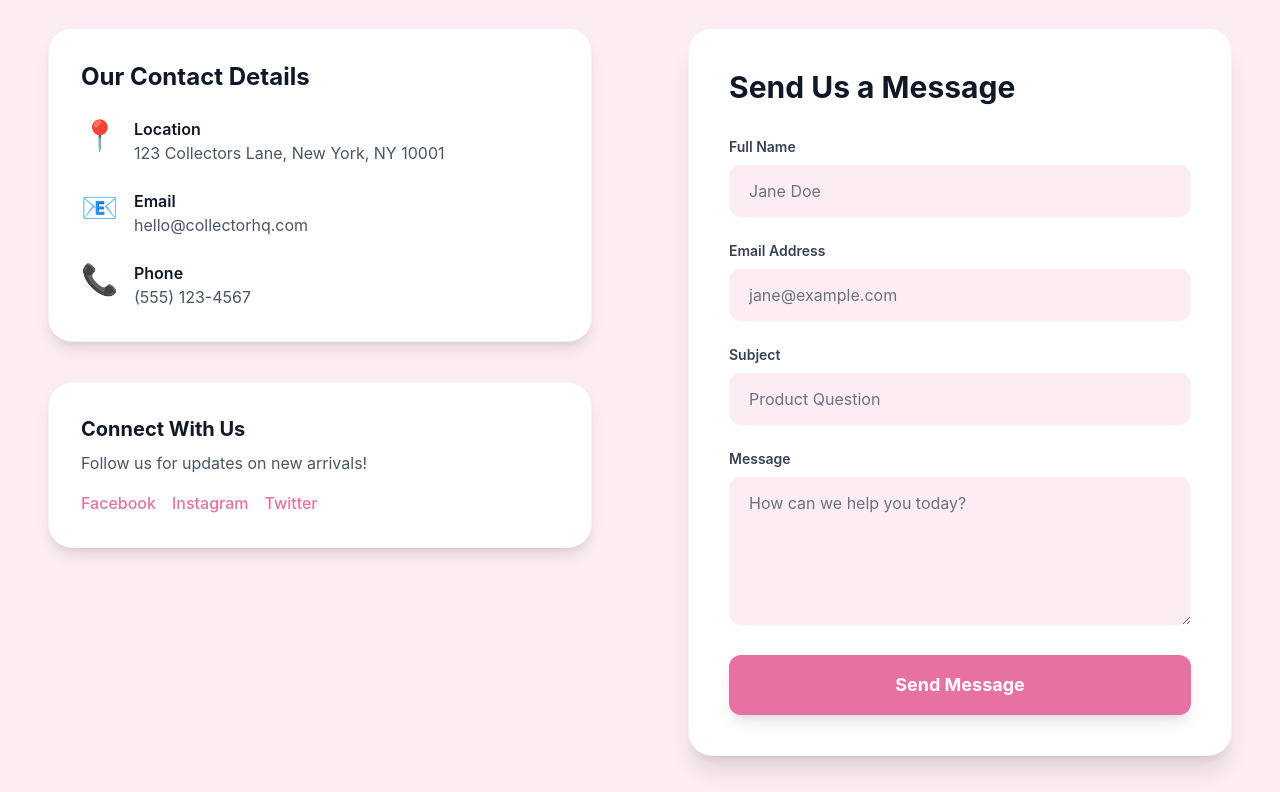
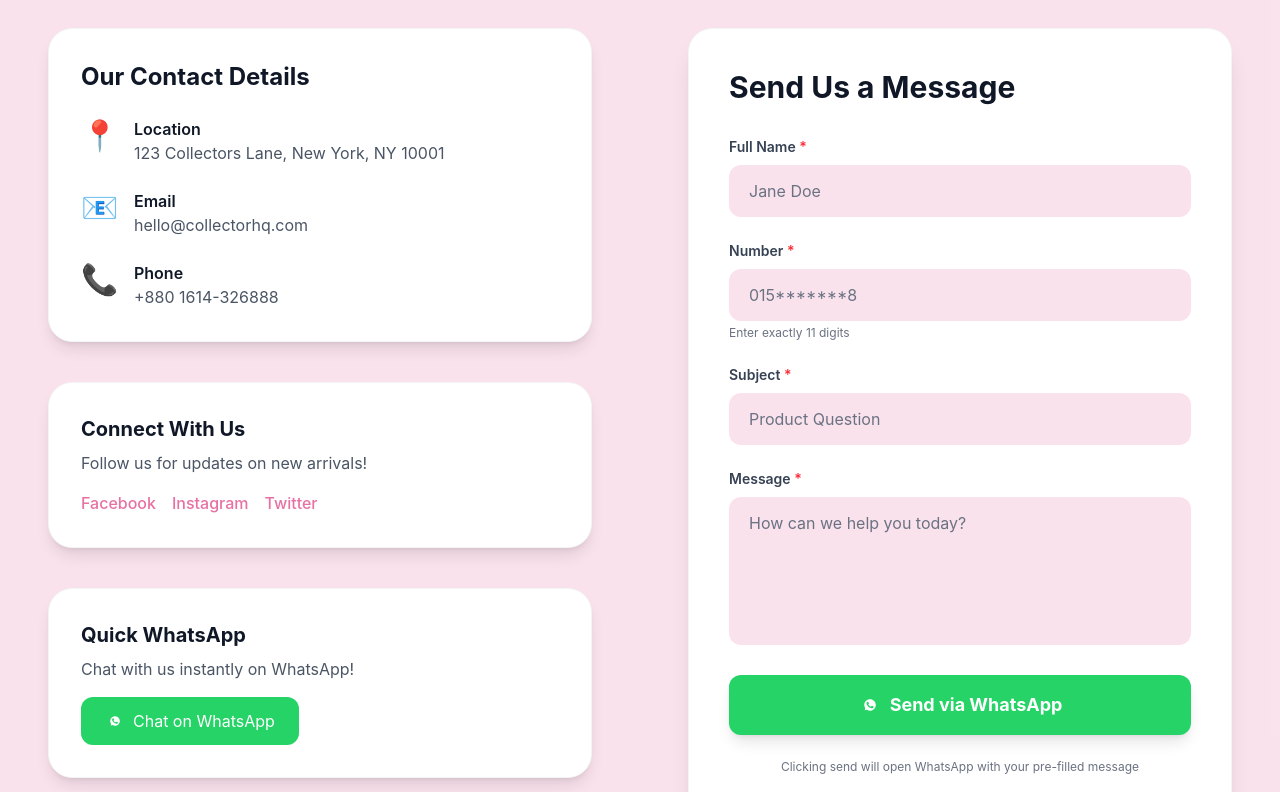
Before and after one commit to mahid76/twinkle-and-trend, a React (Vite) app: page /ContactUs in a window 1280 px wide. Shown: the part 280-1072 px from the top of the page. Built offline with nearby package versions, Linux system fonts and the light colour scheme.

Commit message:
contact part

```diff
--- a/src/pages/ContactUs/ContactUs.jsx
+++ b/src/pages/ContactUs/ContactUs.jsx
@@ -1,267 +1,6 @@
-// import React, { useState } from "react";
-// import Container from "../../components/layout/Container";
-
-// const ContactUs = () => {
-//   const [formData, setFormData] = useState({
-//     name: "",
-//     email: "",
-//     phone: "",
-//     subject: "",
-//     message: "",
-//   });
-
-//   const [formStatus, setFormStatus] = useState({
-//     submitting: false,
-//     submitted: false,
-//     error: null,
-//   });
-
-//   const handleChange = (e) => {
-//     const { name, value } = e.target;
-//     setFormData((prev) => ({
-//       ...prev,
-//       [name]: value,
-//     }));
-//   };
-
-//   const handleSubmit = async (e) => {
-//     e.preventDefault();
-//     setFormStatus({ submitting: true, submitted: false, error: null });
-
-//     // Simulate form submission
-//     setTimeout(() => {
-//       setFormStatus({ submitting: false, submitted: true, error: null });
-//       setFormData({
-//         name: "",
-//         email: "",
-//         phone: "",
-//         subject: "",
-//         message: "",
-//       });
-
-//       // Reset success message after 5 seconds
-//       setTimeout(() => {
-//         setFormStatus({ submitting: false, submitted: false, error: null });
-//       }, 5000);
-//     }, 1500);
-//   };
-
-//   return (
-//     <Container>
-//       <div className="py-8">
-//         {/* Page Header */}
-//         <div className="text-center mb-12">
-//           <h1 className="text-4xl font-primary font-bold text-gray-800 mb-4">
-//             Contact Us
-//           </h1>
-//           <p className="text-gray-600 text-lg max-w-2xl mx-auto">
-//             We'd love to hear from you! Please fill out this form or reach out to us through our contact details.
-//           </p>
-//         </div>
-
-//         {/* Contact Info Cards */}
-//         <div className="grid grid-cols-1 md:grid-cols-3 gap-6 mb-12">
-//           {/* Phone */}
-//           <div className="bg-white rounded-lg shadow-lg p-6 text-center hover:shadow-xl transition-shadow">
-//             <div className="w-16 h-16 bg-[#E6A0B5] rounded-full flex items-center justify-center mx-auto mb-4">
-//               <svg
-//                 className="w-8 h-8 text-white"
-//                 fill="none"
-//                 stroke="currentColor"
-//                 viewBox="0 0 24 24"
-//               >
-//                 <path
-//                   strokeLinecap="round"
-//                   strokeLinejoin="round"
-//                   strokeWidth={2}
-//                   d="M3 5a2 2 0 012-2h3.28a1 1 0 01.948.684l1.498 4.493a1 1 0 01-.502 1.21l-2.257 1.13a11.042 11.042 0 005.516 5.516l1.13-2.257a1 1 0 011.21-.502l4.493 1.498a1 1 0 01.684.949V19a2 2 0 01-2 2h-1C9.716 21 3 14.284 3 6V5z"
-//                 />
-//               </svg>
-//             </div>
-//             <h3 className="text-xl font-bold text-gray-800 mb-2">Phone</h3>
-//             <p className="text-gray-600">+880 1234 567890</p>
-//             <p className="text-gray-600">+880 9876 543210</p>
-//           </div>
-
-//           {/* Email */}
-//           <div className="bg-white rounded-lg shadow-lg p-6 text-center hover:shadow-xl transition-shadow">
-//             <div className="w-16 h-16 bg-[#E6A0B5] rounded-full flex items-center justify-center mx-auto mb-4">
-//               <svg
-//                 className="w-8 h-8 text-white"
-//                 fill="none"
-//                 stroke="currentColor"
-//                 viewBox="0 0 24 24"
-//               >
-//                 <path
-//                   strokeLinecap="round"
-//                   strokeLinejoin="round"
-//                   strokeWidth={2}
-//                   d="M3 8l7.89 5.26a2 2 0 002.22 0L21 8M5 19h14a2 2 0 002-2V7a2 2 0 00-2-2H5a2 2 0 00-2 2v10a2 2 0 002 2z"
-//                 />
-//               </svg>
-//             </div>
-//             <h3 className="text-xl font-bold text-gray-800 mb-2">Email</h3>
-//             <p className="text-gray-600">info@twinkleandtrend.com</p>
-//             <p className="text-gray-600">support@twinkleandtrend.com</p>
-//           </div>
-
-//           {/* Address */}
-//           <div className="bg-white rounded-lg shadow-lg p-6 text-center hover:shadow-xl transition-shadow">
-//             <div className="w-16 h-16 bg-[#E6A0B5] rounded-full flex items-center justify-center mx-auto mb-4">
-//               <svg
-//                 className="w-8 h-8 text-white"
-//                 fill="none"
-//                 stroke="currentColor"
-//                 viewBox="0 0 24 24"
-//               >
-//                 <path
-//                   strokeLinecap="round"
-//                   strokeLinejoin="round"
-//                   strokeWidth={2}
-//                   d="M17.657 16.657L13.414 20.9a1.998 1.998 0 01-2.827 0l-4.244-4.243a8 8 0 1111.314 0z"
-//                 />
-//                 <path
-//                   strokeLinecap="round"
-//                   strokeLinejoin="round"
-//                   strokeWidth={2}
-//                   d="M15 11a3 3 0 11-6 0 3 3 0 016 0z"
-//                 />
-//               </svg>
-//             </div>
-//             <h3 className="text-xl font-bold text-gray-800 mb-2">Address</h3>
-//             <p className="text-gray-600">123 Fashion Street</p>
-//             <p className="text-gray-600">Dhaka, Bangladesh</p>
-//           </div>
-//         </div>
-
-//         {/* Contact Form & Info */}
-//         <div className="grid grid-cols-1 lg:grid-cols-2 gap-8">
-//           {/* Contact Form */}
-//           <div className="bg-white rounded-lg shadow-lg p-8">
-//             <h2 className="text-2xl font-primary font-bold text-gray-800 mb-6">
-//               Send Us a Message
-//             </h2>
-
-//             {formStatus.submitted && (
-//               <div className="bg-green-50 border border-green-200 text-green-700 px-4 py-3 rounded-lg mb-6">
-//                 <p className="font-bold">✓ Message sent successfully!</p>
-//                 <p className="text-sm">We'll get back to you within 24 hours.</p>
-//               </div>
-//             )}
-
-//             {formStatus.error && (
-//               <div className="bg-red-50 border border-red-200 text-red-700 px-4 py-3 rounded-lg mb-6">
-//                 <p className="font-bold">✗ Error: {formStatus.error}</p>
-//               </div>
-//             )}
-
-//             <form onSubmit={handleSubmit} className="space-y-4">
-//               <div>
-//                 <label htmlFor="name" className="block text-gray-700 font-medium mb-2">
-//                   Full Name *
-//                 </label>
-//                 <input
-//                   type="text"
-//                   id="name"
-//                   name="name"
-//                   value={formData.name}
-//                   onChange={handleChange}
-//                   required
-//                   className="w-full px-4 py-3 border border-gray-300 rounded-md focus:outline-none focus:ring-2 focus:ring-[#E6A0B5]"
-//                   placeholder="Your name"
-//                 />
-//               </div>
-
-//               <div>
-//                 <label htmlFor="email" className="block text-gray-700 font-medium mb-2">
-//                   Email Address *
-//                 </label>
-//                 <input
-//                   type="email"
-//                   id="email"
-//                   name="email"
-//                   value={formData.email}
-//                   onChange={handleChange}
-//                   required
-//                   className="w-full px-4 py-3 border border-gray-300 rounded-md focus:outline-none focus:ring-2 focus:ring-[#E6A0B5]"
-//                   placeholder="your.email@example.com"
-//                 />
-//               </div>
-
-//               <div>
-//                 <label htmlFor="phone" className="block text-gray-700 font-medium mb-2">
-//                   Phone Number
-//                 </label>
-//                 <input
-//                   type="tel"
-//                   id="phone"
-//                   name="phone"
-//                   value={formData.phone}
-//                   onChange={handleChange}
-//                   className="w-full px-4 py-3 border border-gray-300 rounded-md focus:outline-none focus:ring-2 focus:ring-[#E6A0B5]"
-//                   placeholder="+880 1234 567890"
-//                 />
-//               </div>
-
-//               <div>
-//                 <label htmlFor="subject" className="block text-gray-700 font-medium mb-2">
-//                   Subject *
-//                 </label>
-//                 <input
-//                   type="text"
-//                   id="subject"
-//                   name="subject"
-//                   value={formData.subject}
-//                   onChange={handleChange}
-//                   required
-//                   className="w-full px-4 py-3 border border-gray-300 rounded-md focus:outline-none focus:ring-2 focus:ring-[#E6A0B5]"
-//                   placeholder="What is this about?"
-//                 />
-//               </div>
-
-//               <div>
-//                 <label htmlFor="message" className="block text-gray-700 font-medium mb-2">
-//                   Message *
-//                 </label>
-//                 <textarea
-//                   id="message"
-//                   name="message"
-//                   value={formData.message}
-//                   onChange={handleChange}
-//                   required
-//                   rows="5"
-//                   className="w-full px-4 py-3 border border-gray-300 rounded-md focus:outline-none focus:ring-2 focus:ring-[#E6A0B5] resize-none"
-//                   placeholder="Write your message here..."
-//                 ></textarea>
-//               </div>
-
-//               <button
-//                 type="submit"
-//                 disabled={formStatus.submitting}
-//                 className="w-full bg-teal-500 text-white px-8 py-3 rounded-md hover:bg-teal-600 disabled:opacity-50 disabled:cursor-not-allowed transition-colors font-medium"
-//               >
-//                 {formStatus.submitting ? "Sending..." : "Send Message"}
-//               </button>
-//             </form>
-//           </div>
-//         </div>
-//       </div>
-//     </Container>
-//   );
-// };
-
-// export default ContactUs;
-
-
-// src/pages/ContactPage.jsx
-// src/pages/ContactPage.jsx
-// src/pages/ContactPage.jsx
 import React, { useState } from 'react';
 
 const ContactPage = () => {
-  // Define the brand color
-  const brandColor = '#E771A3';
-
   // State for form fields
   const [formData, setFormData] = useState({
     fullName: '',
@@ -269,6 +8,8 @@ const ContactPage = () => {
     subject: '',
     message: ''
   });
+
+  const [isSubmitting, setIsSubmitting] = useState(false);
 
   // Handle input changes
   const handleChange = (e) => {
@@ -279,24 +20,47 @@ const ContactPage = () => {
     }));
   };
 
-  // Handle form submission
+  // Handle form submission - Send to WhatsApp
   const handleSubmit = (e) => {
     e.preventDefault();
-    console.log('Form submitted:', formData);
-    // Add your form submission logic here
-    alert('Message sent! (This is a demo)');
+    setIsSubmitting(true);
+
+    // Your WhatsApp number (with country code for Bangladesh)
+    const whatsappNumber = '8801614326888'; // 01614326888 with Bangladesh country code
+
+    // Format the message
+    const message = `*New Contact Form Message*%0A%0A
+*Name:* ${formData.fullName}%0A
+*Email:* ${formData.email}%0A
+*Subject:* ${formData.subject}%0A
+*Message:* ${formData.message}`;
+
+    // Create WhatsApp URL
+    const whatsappURL = `https://wa.me/${whatsappNumber}?text=${message}`;
+
+    // Open WhatsApp in a new tab
+    window.open(whatsappURL, '_blank');
+
+    // Optional: Clear form after sending
+    setFormData({
+      fullName: '',
+      email: '',
+      subject: '',
+      message: ''
+    });
+
+    setIsSubmitting(false);
   };
 
   return (
     // The container uses brand color with low opacity as a subtle background
-    <div className="w-full min-h-screen py-16 px-6 sm:px-12"
-         style={{ backgroundColor: `${brandColor}20` }}> {/* 20 = ~12% opacity */}
+    <div className="w-full min-h-screen py-16 px-6 sm:px-12 bg-[#E771A3]/20">
       <div className="max-w-7xl mx-auto">
 
         {/* Page Header */}
         <div className="text-center mb-16">
           <h1 className="text-5xl font-extrabold text-gray-900 tracking-tight">
-            Contact <span style={{ color: brandColor }}>Us</span>
+            Contact <span className="text-[#E771A3]">Us</span>
           </h1>
           <p className="mt-4 text-xl text-gray-600 max-w-2xl mx-auto">
             Have a question about a product or just want to say hello? We'd love to hear from you.
@@ -313,10 +77,10 @@ const ContactPage = () => {
                 {[
                   { icon: '📍', title: 'Location', value: '123 Collectors Lane, New York, NY 10001' },
                   { icon: '📧', title: 'Email', value: 'hello@collectorhq.com' },
-                  { icon: '📞', title: 'Phone', value: '(555) 123-4567' },
+                  { icon: '📞', title: 'Phone', value: '+880 1614-326888' },
                 ].map((item) => (
                   <div key={item.title} className="flex gap-4 items-start">
-                    <div className="text-3xl" style={{ color: brandColor }}>{item.icon}</div>
+                    <div className="text-3xl text-[#E771A3]">{item.icon}</div>
                     <div>
                       <h4 className="font-semibold text-gray-900">{item.title}</h4>
                       <p className="text-gray-600">{item.value}</p>
@@ -333,15 +97,29 @@ const ContactPage = () => {
                 {['Facebook', 'Instagram', 'Twitter'].map(social => (
                   <button
                     key={social}
-                    className="transition-colors font-medium"
-                    style={{ color: brandColor }}
-                    onMouseEnter={(e) => e.target.style.opacity = '0.7'}
-                    onMouseLeave={(e) => e.target.style.opacity = '1'}
+                    className="text-[#E771A3] hover:opacity-70 transition-opacity font-medium"
                   >
                     {social}
                   </button>
                 ))}
               </div>
+            </div>
+
+            {/* Quick WhatsApp Contact */}
+            <div className="bg-white p-8 rounded-3xl shadow-lg border border-gray-100">
+              <h3 className="text-xl font-bold text-gray-900 mb-2">Quick WhatsApp</h3>
+              <p className="text-gray-600 mb-4">Chat with us instantly on WhatsApp!</p>
+              <a
+                href="https://wa.me/8801614326888"
+                target="_blank"
+                rel="noopener noreferrer"
+                className="inline-flex items-center gap-2 bg-[#25D366] text-white px-6 py-3 rounded-xl hover:bg-[#128C7E] transition-colors"
+              >
+                <svg className="w-5 h-5" fill="currentColor" viewBox="0 0 24 24">
+                  <path d="M12.031 6.172c-3.181 0-5.767 2.586-5.768 5.766-.001 1.298.38 2.27 1.019 3.287l-.582 2.128 2.182-.573c.978.58 1.911.928 3.145.929 3.178 0 5.767-2.587 5.768-5.766.001-3.187-2.575-5.77-5.764-5.771zm3.392 8.244c-.144.405-.837.774-1.17.824-.299.045-.677.063-1.092-.069-.252-.08-.575-.187-.988-.365-1.739-.751-2.874-2.502-2.961-2.617-.087-.116-.708-.94-.708-1.793s.448-1.273.607-1.446c.159-.173.346-.217.462-.217l.332.006c.106.005.249-.04.39.298.144.347.491 1.2.534 1.287.043.087.072.188.014.304-.058.116-.087.188-.173.289l-.26.304c-.087.087-.177.18-.076.354.101.174.449.741.964 1.201.662.591 1.221.774 1.394.86s.274.072.376-.043c.101-.116.433-.506.549-.68.116-.173.231-.145.39-.087s1.011.477 1.184.564.289.13.332.202c.045.072.045.419-.1.824z" />
+                </svg>
+                Chat on WhatsApp
+              </a>
             </div>
           </div>
 
@@ -353,112 +131,92 @@ const ContactPage = () => {
               {/* Full Name Field */}
               <div>
                 <label className="block text-sm font-semibold text-gray-700 mb-2">
-                  Full Name
+                  Full Name <span className="text-red-500">*</span>
                 </label>
                 <input
                   type="text"
                   name="fullName"
                   value={formData.fullName}
                   onChange={handleChange}
+                  required
                   placeholder="Jane Doe"
-                  className="w-full text-gray-800 placeholder:text-gray-500 rounded-xl px-5 py-3.5 border-none focus:ring-2"
-                  style={{
-                    backgroundColor: `${brandColor}20`,
-                    outline: 'none',
-                    boxShadow: 'none'
-                  }}
-                  onFocus={(e) => e.target.style.boxShadow = `0 0 0 2px ${brandColor}80`}
-                  onBlur={(e) => e.target.style.boxShadow = 'none'}
+                  className="w-full bg-[#E771A3]/20 text-gray-800 placeholder:text-gray-500 rounded-xl px-5 py-3.5 border-none focus:ring-2 focus:ring-[#E771A3]/50 outline-none"
                 />
               </div>
 
-              {/* Email Address Field - THIS IS THE ONE YOU WERE REFERRING TO */}
+              {/*Number Field */}
               <div>
                 <label className="block text-sm font-semibold text-gray-700 mb-2">
-                  Email Address
+                  Number <span className="text-red-500">*</span>
                 </label>
                 <input
-                  type="email"
-                  name="email"
-                  value={formData.email}
+                  type="tel"
+                  name="number"
+                  value={formData.number}
                   onChange={handleChange}
-                  placeholder="jane@example.com"
-                  className="w-full  text-gray-800 placeholder:text-gray-500 rounded-xl px-5 py-3.5 border-none focus:ring-2"
-                  style={{
-                    backgroundColor: `${brandColor}20`,
-                    outline: 'none',
-                    boxShadow: 'none'
+                  required
+                  maxLength="11"
+                  pattern="[0-9]{11}"
+                  title="Please enter exactly 11 digits"
+                  placeholder="015*******8"
+                  className="w-full bg-[#E771A3]/20 text-gray-800 placeholder:text-gray-500 rounded-xl px-5 py-3.5 border-none focus:ring-2 focus:ring-[#E771A3]/50 outline-none"
+                  onInput={(e) => {
+                    e.target.value = e.target.value.replace(/[^0-9]/g, '').slice(0, 11);
                   }}
-                  onFocus={(e) => e.target.style.boxShadow = `0 0 0 2px ${brandColor}80`}
-                  onBlur={(e) => e.target.style.boxShadow = 'none'}
                 />
+                <p className="text-xs text-gray-500 mt-1">Enter exactly 11 digits</p>
               </div>
 
               {/* Subject Field */}
               <div>
                 <label className="block text-sm font-semibold text-gray-700 mb-2">
-                  Subject
+                  Subject <span className="text-red-500">*</span>
                 </label>
                 <input
                   type="text"
                   name="subject"
                   value={formData.subject}
                   onChange={handleChange}
+                  required
                   placeholder="Product Question"
-                  className="w-full text-gray-800 placeholder:text-gray-500 rounded-xl px-5 py-3.5 border-none focus:ring-2"
-                  style={{
-                    backgroundColor: `${brandColor}20`,
-                    outline: 'none',
-                    boxShadow: 'none'
-                  }}
-                  onFocus={(e) => e.target.style.boxShadow = `0 0 0 2px ${brandColor}80`}
-                  onBlur={(e) => e.target.style.boxShadow = 'none'}
+                  className="w-full bg-[#E771A3]/20 text-gray-800 placeholder:text-gray-500 rounded-xl px-5 py-3.5 border-none focus:ring-2 focus:ring-[#E771A3]/50 outline-none"
                 />
               </div>
 
               {/* Message Field */}
               <div>
                 <label className="block text-sm font-semibold text-gray-700 mb-2">
-                  Message
+                  Message <span className="text-red-500">*</span>
                 </label>
                 <textarea
                   name="message"
                   rows="5"
                   value={formData.message}
                   onChange={handleChange}
+                  required
                   placeholder="How can we help you today?"
-                  className="w-full text-gray-800 placeholder:text-gray-500 rounded-xl px-5 py-3.5 border-none focus:ring-2"
-                  style={{
-                    backgroundColor: `${brandColor}20`,
-                    outline: 'none',
-                    boxShadow: 'none'
-                  }}
-                  onFocus={(e) => e.target.style.boxShadow = `0 0 0 2px ${brandColor}80`}
-                  onBlur={(e) => e.target.style.boxShadow = 'none'}
+                  className="w-full bg-[#E771A3]/20 text-gray-800 placeholder:text-gray-500 rounded-xl px-5 py-3.5 border-none focus:ring-2 focus:ring-[#E771A3]/50 outline-none resize-none"
                 ></textarea>
               </div>
 
-              {/* Submit Button */}
+              {/* WhatsApp Send Button */}
               <button
                 type="submit"
-                className="w-full text-white text-lg font-bold py-4 rounded-xl shadow-lg hover:shadow-xl transition-all duration-300"
-                style={{
-                  backgroundColor: brandColor,
-                  transform: 'scale(1)'
-                }}
-                onMouseEnter={(e) => {
-                  e.target.style.transform = 'scale(1.02)';
-                  e.target.style.boxShadow = '0 20px 25px -5px rgba(0, 0, 0, 0.1), 0 10px 10px -5px rgba(0, 0, 0, 0.04)';
-                }}
-                onMouseLeave={(e) => {
-                  e.target.style.transform = 'scale(1)';
-                  e.target.style.boxShadow = '0 10px 15px -3px rgba(0, 0, 0, 0.1), 0 4px 6px -2px rgba(0, 0, 0, 0.05)';
-                }}
-                onMouseDown={(e) => e.target.style.transform = 'scale(0.98)'}
-                onMouseUp={(e) => e.target.style.transform = 'scale(1.02)'}
+                disabled={isSubmitting}
+                className={`w-full flex items-center justify-center gap-2 text-white text-lg font-bold py-4 rounded-xl shadow-lg hover:shadow-xl transition-all duration-300 outline-none ${isSubmitting
+                    ? 'bg-gray-400 cursor-not-allowed'
+                    : 'bg-[#25D366] hover:bg-[#128C7E] hover:scale-[1.02] active:scale-[0.98]'
+                  }`}
               >
-                Send Message
+                <svg className="w-6 h-6" fill="currentColor" viewBox="0 0 24 24">
+                  <path d="M12.031 6.172c-3.181 0-5.767 2.586-5.768 5.766-.001 1.298.38 2.27 1.019 3.287l-.582 2.128 2.182-.573c.978.58 1.911.928 3.145.929 3.178 0 5.767-2.587 5.768-5.766.001-3.187-2.575-5.77-5.764-5.771zm3.392 8.244c-.144.405-.837.774-1.17.824-.299.045-.677.063-1.092-.069-.252-.08-.575-.187-.988-.365-1.739-.751-2.874-2.502-2.961-2.617-.087-.116-.708-.94-.708-1.793s.448-1.273.607-1.446c.159-.173.346-.217.462-.217l.332.006c.106.005.249-.04.39.298.144.347.491 1.2.534 1.287.043.087.072.188.014.304-.058.116-.087.188-.173.289l-.26.304c-.087.087-.177.18-.076.354.101.174.449.741.964 1.201.662.591 1.221.774 1.394.86s.274.072.376-.043c.101-.116.433-.506.549-.68.116-.173.231-.145.39-.087s1.011.477 1.184.564.289.13.332.202c.045.072.045.419-.1.824z" />
+                </svg>
+                {isSubmitting ? 'Preparing...' : 'Send via WhatsApp'}
               </button>
+
+              <p className="text-xs text-gray-500 text-center mt-2">
+                Clicking send will open WhatsApp with your pre-filled message
+              </p>
             </div>
           </form>
 
```
Also changed, not shown: src/components/ProductsHome/ProductsHome.jsx (line endings or trailing spaces).
